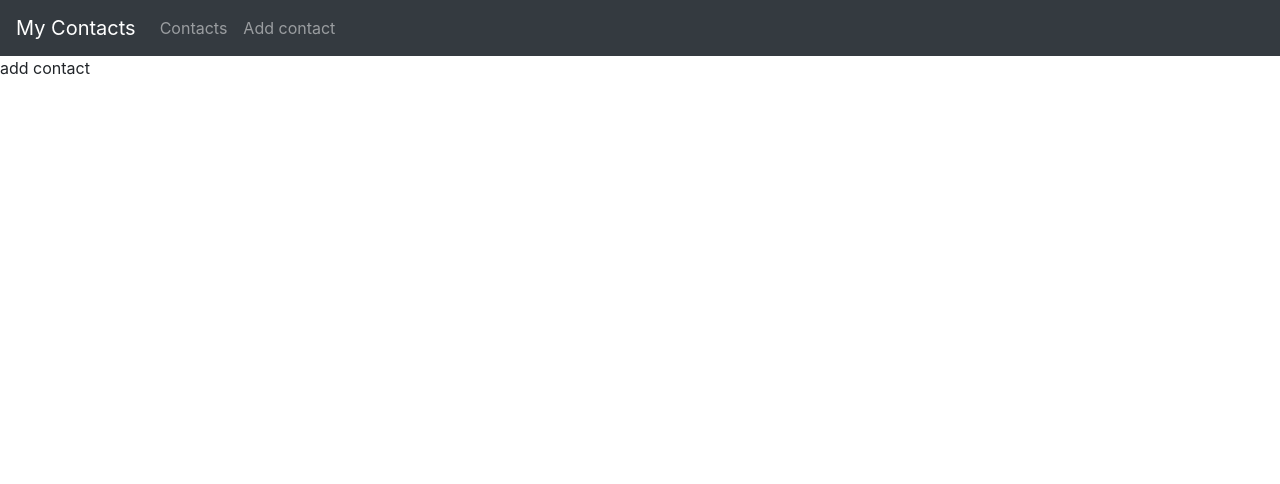
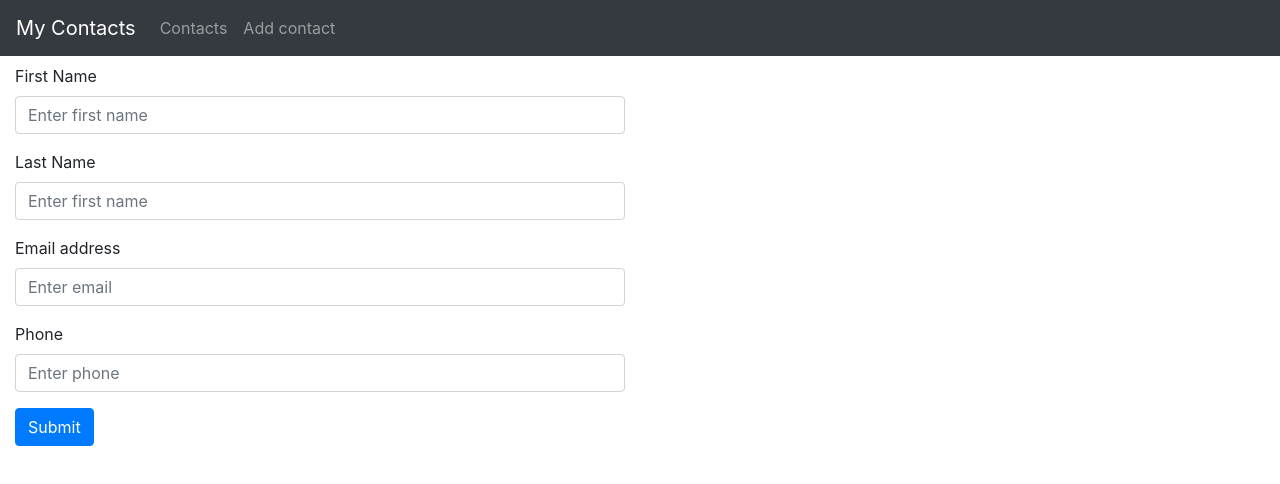
Before and after one commit to VladimirPetrovic/Contacts-App, a Vue app: page /add-contact in a window 1280 px wide. Shown: the top 484 px of the page. Built offline with nearby package versions, Linux system fonts and the light colour scheme.

Commit message:
Add contact and list contacts from api

```diff
--- a/src/components/ContactDetails.vue
+++ b/src/components/ContactDetails.vue
@@ -2,7 +2,8 @@
   <div>
     <div class="card">
       <ul class="list-group list-group-flush" v-if="contact">
-        <li class="list-group-item"><i class="fas fa-user fa-fw"></i> {{ contact.name }}</li>
+        <li class="list-group-item"><i class="fas fa-user fa-fw"></i> {{ contact.first_name }}</li>
+        <li class="list-group-item"><i class="fas fa-user fa-fw"></i> {{ contact.last_name }}</li>
         <li class="list-group-item"><i class="fas fa-envelope fa-fw"></i> {{ contact.email }}</li>
         <li class="list-group-item"><i class="fas fa-phone fa-fw"></i> {{ contact.number }}</li>
       </ul>
--- /dev/null
+++ b/src/components/ContactForm.vue
@@ -0,0 +1,34 @@
+<template>
+  <div>
+    <form class="col-6 mt-2" @submit.prevent="addContact()">
+      <div class="form-group">
+        <label for="firstName">First Name</label>
+        <input type="text" v-model="contact.first_name" class="form-control" id="firstName" placeholder="Enter first name">
+      </div>
+      <div class="form-group">
+        <label for="lastName">Last Name</label>
+        <input type="text" v-model="contact.last_name" class="form-control" id="lastName" placeholder="Enter first name">
+      </div>
+      <div class="form-group">
+        <label for="email">Email address</label>
+        <input type="email" v-model="contact.email" class="form-control" id="email" placeholder="Enter email">
+      </div>
+      <div class="form-group">
+        <label for="phone">Phone</label>
+        <input type="phone" v-model="contact.number" class="form-control" id="phone" placeholder="Enter phone">
+      </div>
+      <button type="submit" class="btn btn-primary">Submit</button>
+    </form>
+  </div>
+</template>
+
+<script>
+export default {
+    props: ['contact'],
+    methods: {
+        addContact() {
+            this.$emit('addContact')
+        }
+    }
+}
+</script>
--- a/src/components/ContactList.vue
+++ b/src/components/ContactList.vue
@@ -8,15 +8,15 @@
         v-for="(contact, key) in contacts"
         :key="key"
         :to="{ name: 'contact-details', params: { id: contact.id }}"
-      >{{ contact.name }}</router-link>
+      >
+        {{ contact.first_name }}
+      </router-link>
     </div>
   </div>
 </template>
 
 <script>
 export default {
-  props: [
-    'contacts'
-  ]
+  props: ['contacts']
 }
 </script>
--- a/src/pages/AddContact.vue
+++ b/src/pages/AddContact.vue
@@ -1,11 +1,35 @@
 <template>
   <div>
-    add contact
+    <contact-form :contact="contact" @addContact="addContact"/>
   </div>
 </template>
 
 <script>
+import { contactsService } from '../utils/ContactsService.js'
+import ContactForm from '../components/ContactForm.vue'
+
 export default {
-
+  components: {
+    ContactForm
+  },
+  data() {
+    return {
+      contact: {
+        first_name: '',
+        last_name: '',
+        email: '',
+        number: ''
+      }
+    }
+  },
+  methods: {
+    addContact() {
+      contactsService.addContact(this.contact).then(() => {
+        this.$router.push('/contacts')
+      }).catch(error => {
+        console.error(error)
+      })
+    }
+  }
 }
 </script>
--- a/src/pages/Contacts.vue
+++ b/src/pages/Contacts.vue
@@ -12,7 +12,7 @@
 </template>
 
 <script>
-import axios from 'axios'
+import { contactsService } from '../utils/ContactsService.js'
 import ContactList from '../components/ContactList.vue'
 import ContactDetails from '../components/ContactDetails.vue'
 
@@ -23,12 +23,15 @@ import ContactDetails from '../components/ContactDetails.vue'
     },
     data() {
       return {
-        contacts: [
-          { id: 1, name: 'John Doe', email: 'johndoe@example.com', number: '555-12345' },
-          { id: 2, name: 'Pera Peric', email: 'peraperic@example.com', number: '555-54321' },
-          { id: 3, name: 'Nenad Vujicic', email: 'nenad.v@example.com', number: '555-67890' }
-        ]
+        contacts: []
       }
+    },
+    created() {
+      contactsService.getContacts().then(response => {
+        this.contacts = response.data
+      }).catch(error => {
+        console.error(error)
+      })
     },
     computed: {
       routeContact() {
--- /dev/null
+++ b/src/utils/ContactsService.js
@@ -0,0 +1,15 @@
+import axios from 'axios'
+export default class ContactsService {
+    constructor() {
+        axios.defaults.baseURL = 'http://localhost:3000/api/';
+    }
+
+    getContacts() {
+        return axios.get('contacts')
+    }
+    addContact(contact) {
+        return axios.post('contacts', contact)
+    }
+}
+
+export const contactsService = new ContactsService();
```
